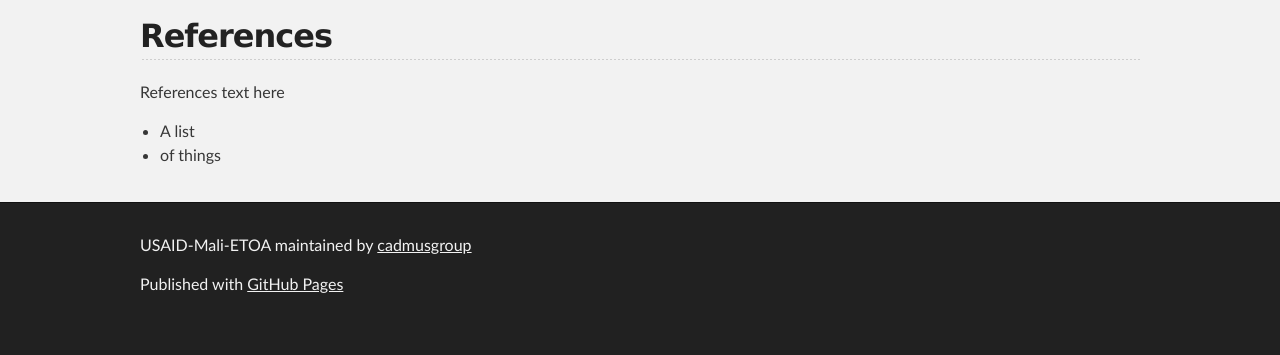
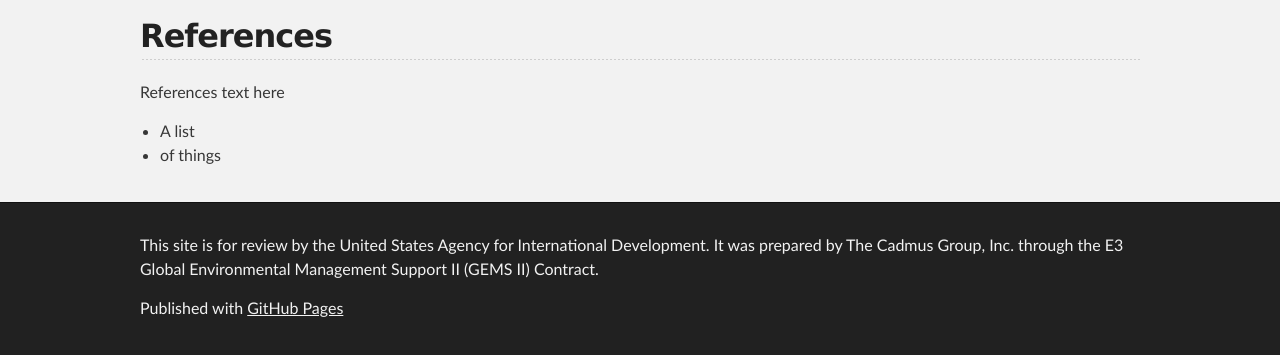
Before and after one commit to cadmusgroup/USAID-Mali-ETOA, a plain HTML site: page index.html in a window 1280 px wide. Shown: the part 3583-3938 px from the top of the page. Before the commit the page ends 3914 px from the top, so only its background shows below. Drawn offline with Linux system fonts and the light colour scheme.

Commit message:
Update index.html

```diff
--- a/index.html
+++ b/index.html
@@ -215,7 +215,7 @@
     <!-- FOOTER  -->
     <div id="footer_wrap" class="outer">
       <footer class="inner">
-        <p class="copyright">USAID-Mali-ETOA maintained by <a href="https://github.com/cadmusgroup">cadmusgroup</a></p>
+        <p class="copyright">This site is for review by the United States Agency for International Development. It was prepared by The Cadmus Group, Inc. through the E3 Global Environmental Management Support II (GEMS II) Contract.</p>
         <p>Published with <a href="http://pages.github.com">GitHub Pages</a></p>
       </footer>
     </div>
```
